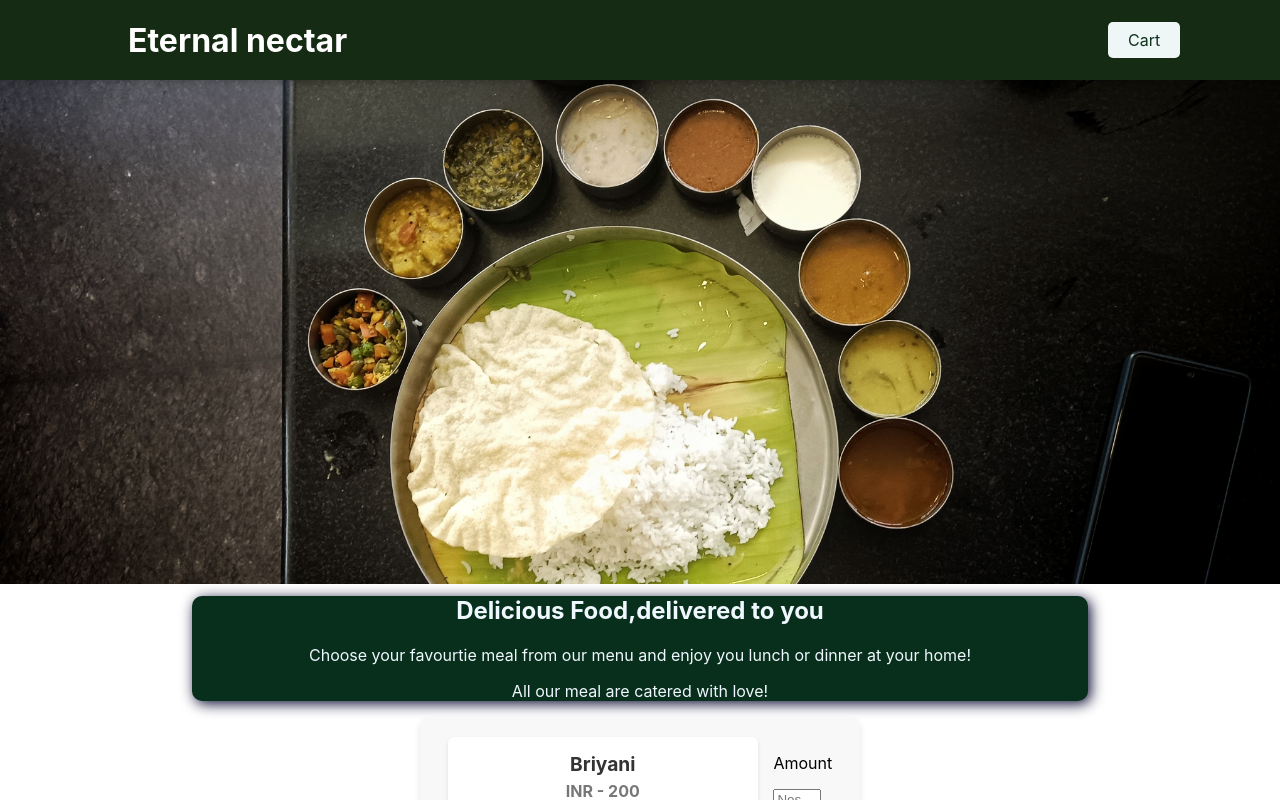
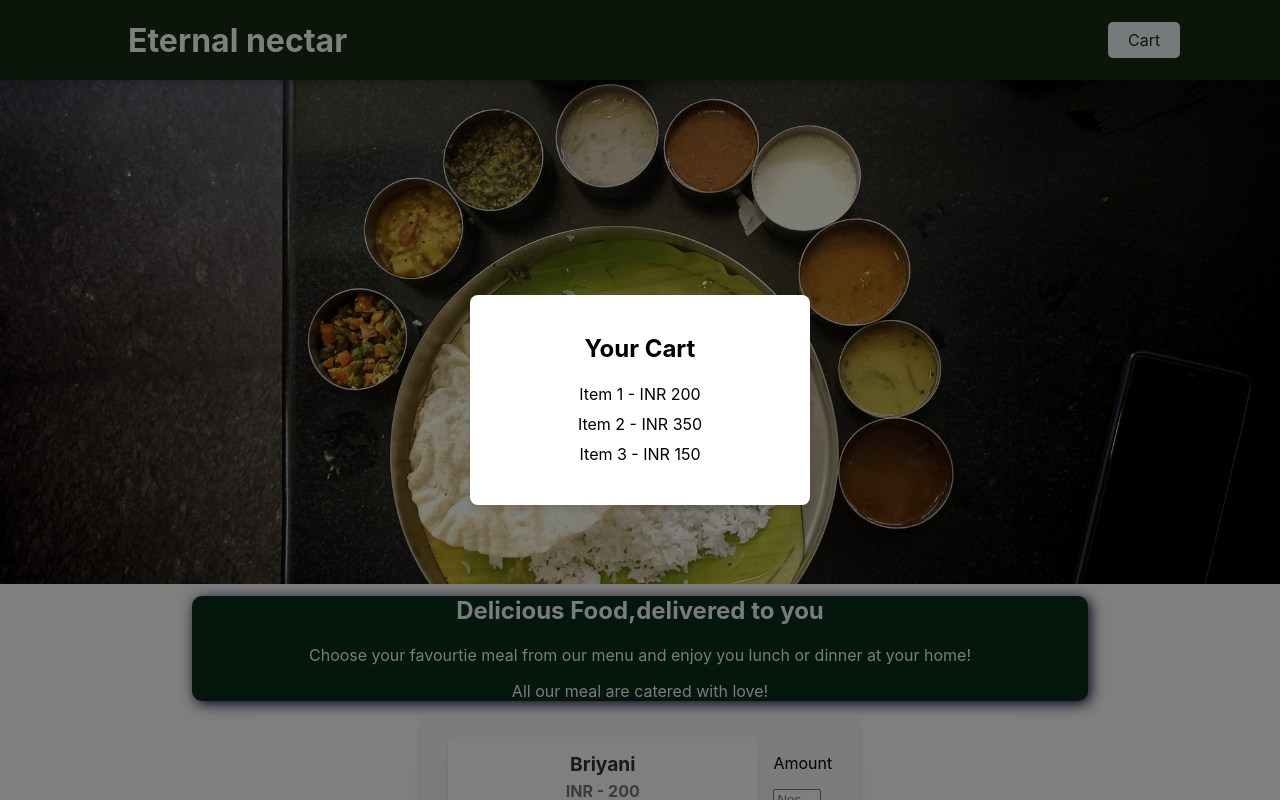
Before and after one commit to sabareesanrajkumar/restaurant-website, a React (Create React App) app in the folder restaurant-website/: page / in a window 1280 px wide. Shown: the top 800 px of the page. Built offline with nearby package versions, Linux system fonts and the light colour scheme.

Commit message:
cart modal

```diff
--- a/restaurant-website/public/index.html
+++ b/restaurant-website/public/index.html
@@ -9,26 +9,15 @@
       name="description"
       content="Web site created using create-react-app"
     />
-    <link rel="apple-touch-icon" href="%PUBLIC_URL%/logo192.png" />
-    <!--
-      manifest.json provides metadata used when your web app is installed on a
-      user's mobile device or desktop. See https://developers.google.com/web/fundamentals/web-app-manifest/
-    -->
-    <link rel="manifest" href="%PUBLIC_URL%/manifest.json" />
-    <!--
-      Notice the use of %PUBLIC_URL% in the tags above.
-      It will be replaced with the URL of the `public` folder during the build.
-      Only files inside the `public` folder can be referenced from the HTML.
 
-      Unlike "/favicon.ico" or "favicon.ico", "%PUBLIC_URL%/favicon.ico" will
-      work correctly both with client-side routing and a non-root public URL.
-      Learn how to configure a non-root public URL by running `npm run build`.
-    -->
-    <title>React App</title>
+    <title>Eternal Nectar</title>
   </head>
   <body>
     <noscript>You need to enable JavaScript to run this app.</noscript>
     <div id="root"></div>
+    <div id="cart-root"></div>
+
+
     <!--
       This HTML file is a template.
       If you open it directly in the browser, you will see an empty page.
--- a/restaurant-website/src/App.js
+++ b/restaurant-website/src/App.js
@@ -2,6 +2,7 @@ import './App.css';
 import Header from './components/layout/Header/Header';
 import Meals from './components/Meals/Meals';
 import Menu from './components/Menu/Menu';
+import Cart from './components/Cart/Cart';
 
 function App() {
   return (
@@ -9,6 +10,7 @@ function App() {
       <Header />
       <Meals />
       <Menu />
+      <Cart />
     </div>
   );
 }
--- /dev/null
+++ b/restaurant-website/src/components/Cart/Cart.css
@@ -0,0 +1,58 @@
+.cart-overlay {
+    position: fixed;
+    top: 0;
+    left: 0;
+    width: 100%;
+    height: 100%;
+    background: rgba(0, 0, 0, 0.5);
+    display: flex;
+    justify-content: center;
+    align-items: center;
+    z-index: 1000;
+  }
+
+  .cart-modal {
+    background: white;
+    padding: 20px;
+    border-radius: 8px;
+    box-shadow: 0 4px 6px rgba(0, 0, 0, 0.1);
+    width: 300px;
+    text-align: center;
+  }
+
+  .cart-modal h2 {
+    margin-bottom: 10px;
+    font-size: 1.5rem;
+  }
+
+  .cart-modal ul {
+    list-style: none;
+    padding: 0;
+  }
+
+  .cart-modal ul li {
+    padding: 5px 0;
+    font-size: 1rem;
+  }
+
+  .cart-actions {
+    margin-top: 15px;
+    display: flex;
+    justify-content: space-between;
+  }
+
+  .cart-actions button {
+    padding: 8px 12px;
+    border: none;
+    cursor: pointer;
+    border-radius: 4px;
+  }
+
+  .cart-actions button:first-child {
+    background: #ccc;
+  }
+
+  .cart-actions button:last-child {
+    background: #28a745;
+    color: white;
+  }
--- /dev/null
+++ b/restaurant-website/src/components/Cart/Cart.jsx
@@ -0,0 +1,25 @@
+import React, { useState } from 'react';
+import ReactDOM from 'react-dom';
+import './Cart.css';
+
+const Cart = () => {
+  return ReactDOM.createPortal(
+    <div className="cart-overlay">
+      <div className="cart-modal">
+        <h2>Your Cart</h2>
+        <ul>
+          <li>Item 1 - INR 200</li>
+          <li>Item 2 - INR 350</li>
+          <li>Item 3 - INR 150</li>
+        </ul>
+        <div className="cart-actions">
+          <button>Close</button>
+          <button>Order</button>
+        </div>
+      </div>
+    </div>,
+    document.getElementById('cart-root')
+  );
+};
+
+export default Cart;
```
